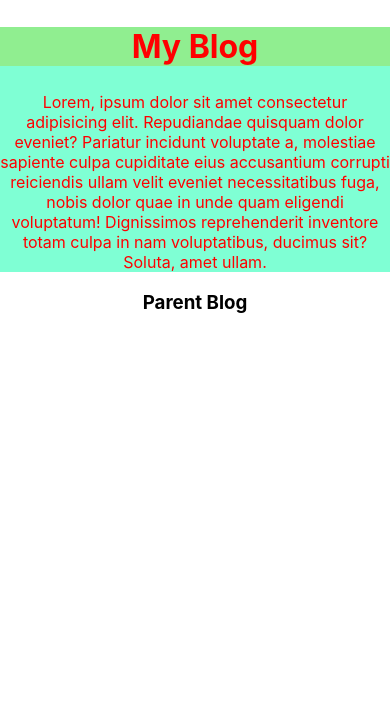
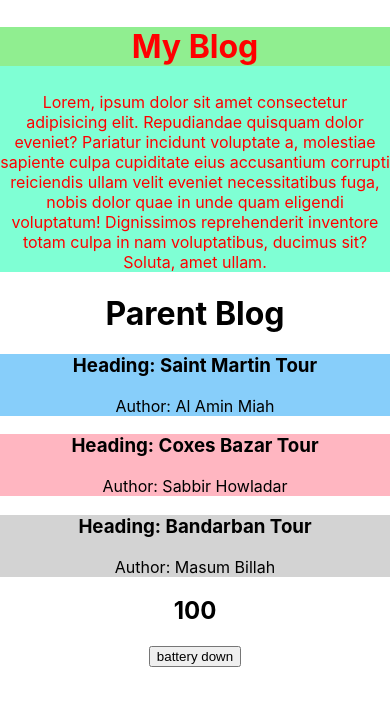
Before and after one commit to AlAminMiah4274/reactConceptPractice, a React (Create React App) app: page / in a window 390 px wide. Shown: the top 706 px of the page. Built offline with nearby package versions, Linux system fonts and the light colour scheme.

Commit message:
shown heading & author in components and created Mobile components

```diff
--- a/src/App.js
+++ b/src/App.js
@@ -1,3 +1,4 @@
+import { useState } from 'react';
 import './App.css';
 
 const styleObj = { fontSize: '2rem', color: 'red', backgroundColor: 'lightgreen' };
@@ -12,6 +13,7 @@ function App() {
         </p>
       </article>
       <Blog></Blog>
+      <Mobile></Mobile>
     </div>
   );
 }
@@ -19,26 +21,51 @@ function App() {
 const Blog = () => {
   return (
     <div>
-      <h3>Parent Blog</h3>
+      <h1>Parent Blog</h1>
+      <BlogOne heading={'Saint Martin Tour'} author={'Al Amin Miah'}></BlogOne>
+      <BlogTwo heading={'Coxes Bazar Tour'} author={'Sabbir Howladar'}></BlogTwo>
+      <BlogThree heading={'Bandarban Tour'} author={'Masum Billah'}></BlogThree>
     </div>
   );
 }
 
 const BlogOne = (props) => {
   return (
-    <div></div>
+    <div style={{ backgroundColor: 'lightskyblue' }}>
+      <h3>Heading: {props.heading}</h3>
+      <p>Author: {props.author}</p>
+    </div>
   );
 }
 
 const BlogTwo = (props) => {
   return (
-    <div></div>
+    <div style={{ backgroundColor: 'lightpink' }}>
+      <h3>Heading: {props.heading}</h3>
+      <p>Author: {props.author}</p>
+    </div>
   );
 }
 
 const BlogThree = (props) => {
   return (
-    <div></div>
+    <div style={{ backgroundColor: 'lightgray' }}>
+      <h3>Heading: {props.heading}</h3>
+      <p>Author: {props.author}</p>
+    </div>
+  );
+}
+
+const Mobile = () => {
+  const [count, setCount] = useState(100);
+
+  const decreaseCount = () => setCount(count - 10);
+
+  return (
+    <div>
+      <h2>{count}</h2>
+      <button onClick={decreaseCount}>battery down</button>
+    </div>
   );
 }
 
```
